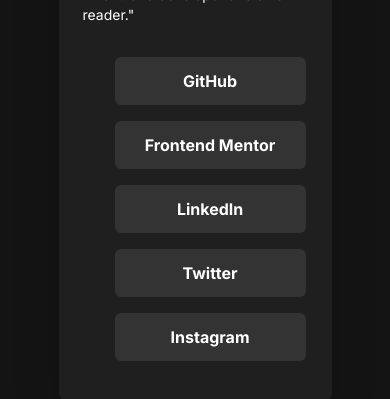
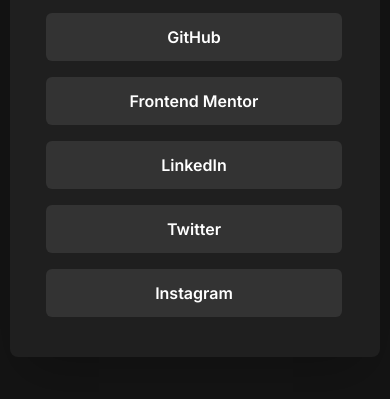
Before and after one commit to tjleonc/Challenge1, a website: page src/index.html in a window 390 px wide. Shown: the part 375-774 px from the top of the page. Drawn offline with Linux system fonts and the light colour scheme.

Commit message:
responsive 3.0

```diff
--- a/src/index.html
+++ b/src/index.html
@@ -9,11 +9,11 @@
     <link href="https://fonts.googleapis.com/css2?family=Inter:wght@400;600;700&display=swap" rel="stylesheet">
     <title>Inicio</title>
 </head>
-<body class="font-Inter bg-black-of-black py-28 md:py-[9%]">
+<body class="font-Inter bg-black-of-black py-28 md:py-[8%]">
 
-    <section class=" w-[70%] md:w-[90%] max-w-md mx-auto shadow-2xl bg-gray-dark-gray rounded-lg ">
+    <section class="w-[370px] md:w-[90%] max-w-md mx-auto shadow-2xl bg-gray-dark-gray rounded-lg ">
 
-        <article class="pt-9">
+        <article class="pt-3 md:pt-9">
             <div class=" mx-auto pt-2">
                 <img class="w-24 h-24 rounded-full mx-auto" src="assets/images/avatar-jessica.jpeg" width="384" height="512" alt="">
                 <div class="px-6 py-4 flex items-center flex-col">
@@ -23,29 +23,29 @@
                     <p class="text-green-lemon text-md"> London, United Kingdom </p>
                     <p class="text-white text-sm pt-6 pb-4"> "Front-end developer and avid reader." </p>
                 </div>
-                    <button class="w-[70%] md:w-[75%] mx-14 text-white hover:text-black mb-4">
+                    <button class="w-[80%] md:w-[75%] mx-9 md:mx-14 text-white hover:text-black mb-4">
                         <div class="border-gray rounded-md bg-gray py-3 hover:bg-green-lemon transition duration-500">
-                            <h1 class="flex justify-center font-bold">GitHub</h1>
+                            <h1 class="flex justify-center font-semibold">GitHub</h1>
                         </div>
                     </button>
-                    <button class="w-[70%] md:w-[75%] mx-14 text-white hover:text-black mb-4">
+                    <button class="w-[80%] md:w-[75%] mx-9 md:mx-14 text-white hover:text-black mb-4">
                         <div class="border-gray rounded-md bg-gray py-3 hover:bg-green-lemon transition duration-500">
-                            <h1 class="flex justify-center font-bold">Frontend Mentor</h1>
+                            <h1 class="flex justify-center font-semibold">Frontend Mentor</h1>
                         </div>
                     </button>
-                    <button class="w-[70%] md:w-[75%] mx-14 text-white hover:text-black mb-4">
+                    <button class="w-[80%] md:w-[75%] mx-9 md:mx-14 text-white hover:text-black mb-4">
                         <div class="border-gray rounded-md bg-gray py-3 hover:bg-green-lemon transition duration-500">
-                            <h1 class="flex justify-center font-bold">LinkedIn</h1>
+                            <h1 class="flex justify-center font-semibold">LinkedIn</h1>
                         </div>
                     </button>
-                    <button class="w-[70%] md:w-[75%] mx-14 text-white hover:text-black mb-4">
+                    <button class="w-[80%] md:w-[75%] mx-9 md:mx-14 text-white hover:text-black mb-4">
                         <div class="border-gray rounded-md bg-gray py-3 hover:bg-green-lemon transition duration-500">
-                            <h1 class="flex justify-center font-bold">Twitter</h1>
+                            <h1 class="flex justify-center font-semibold">Twitter</h1>
                         </div>
                     </button>
-                    <button class="w-[70%] md:w-[75%] mx-14 text-white hover:text-black mb-10">
+                    <button class="w-[80%] md:w-[75%] mx-9 md:mx-14 text-white hover:text-black mb-10">
                         <div class="border-gray rounded-md bg-gray py-3 hover:bg-green-lemon transition duration-500">
-                            <h1 class="flex justify-center font-bold">Instagram</h1>
+                            <h1 class="flex justify-center font-semibold">Instagram</h1>
                         </div>
                     </button>
             </div>
```
Also changed, not shown: src/css/style.css.
